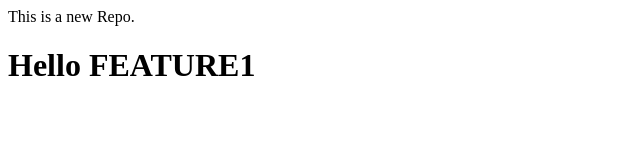
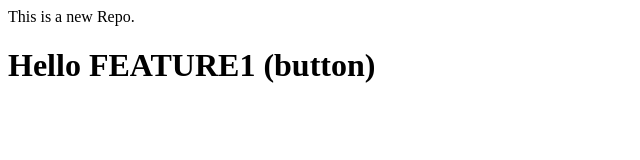
Before and after one commit to AswathiC01/LocalRepo, a plain HTML site: page index.html in a window 1280 px wide. Shown: the whole page, without its empty margins (0-640 px from the left). Drawn offline with Linux system fonts and the light colour scheme.

```diff
--- a/index.html
+++ b/index.html
@@ -1,2 +1,2 @@
 <p>This is a new Repo.</p>
-<h1>Hello FEATURE1</h1>
+<h1>Hello FEATURE1 (button)</h1>
```
